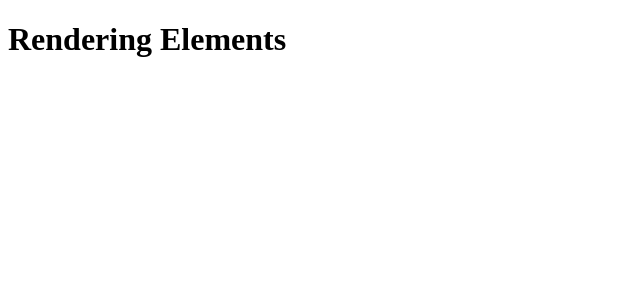
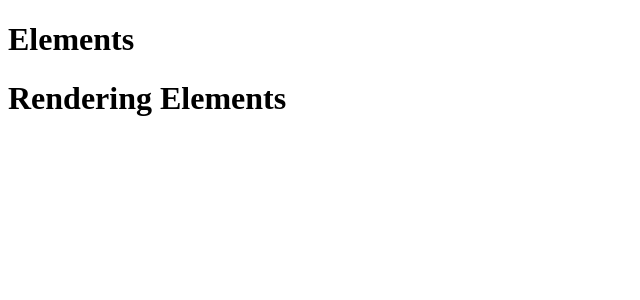
Before and after one commit to engkoskostaman97/return-reactjs, a React (Create React App) app: page / in a window 1280 px wide. Shown: the top 300 px of the page, without its empty margins (0-640 px from the left). Built offline with nearby package versions, Linux system fonts and the light colour scheme.

Commit message:
class components 1 file

```diff
--- a/src/App.js
+++ b/src/App.js
@@ -1,9 +1,24 @@
-function App() {
-  return (
-   <div>
-    <h1>Rendering Elements</h1>
-   </div>
-  );
+import React,{Component} from 'react'
+
+class Header extends Component {
+  render(){
+    return (
+     <div>
+      <h1> Elements</h1>
+     </div>
+    );
+  }
+}
+
+class App extends Component {
+  render(){
+    return (
+     <div>
+      <Header/>
+      <h1>Rendering Elements</h1>
+     </div>
+    );
+  }
 }
 
 export default App;
```
